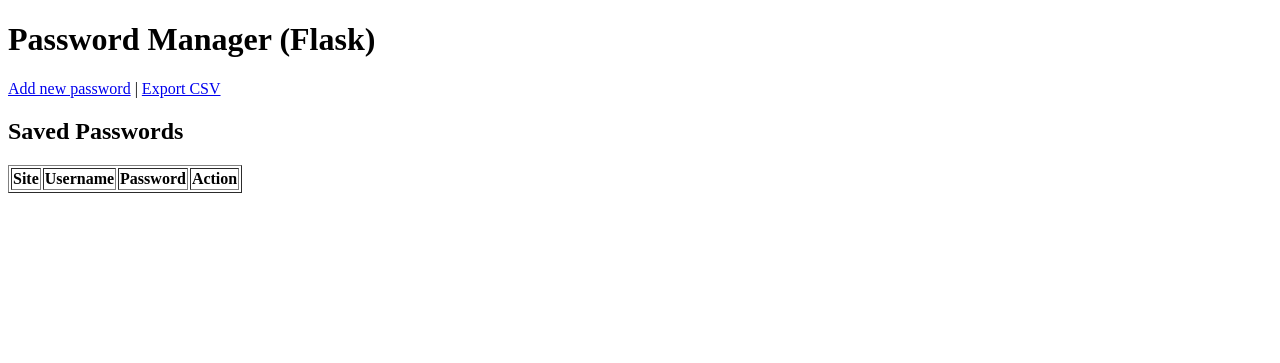
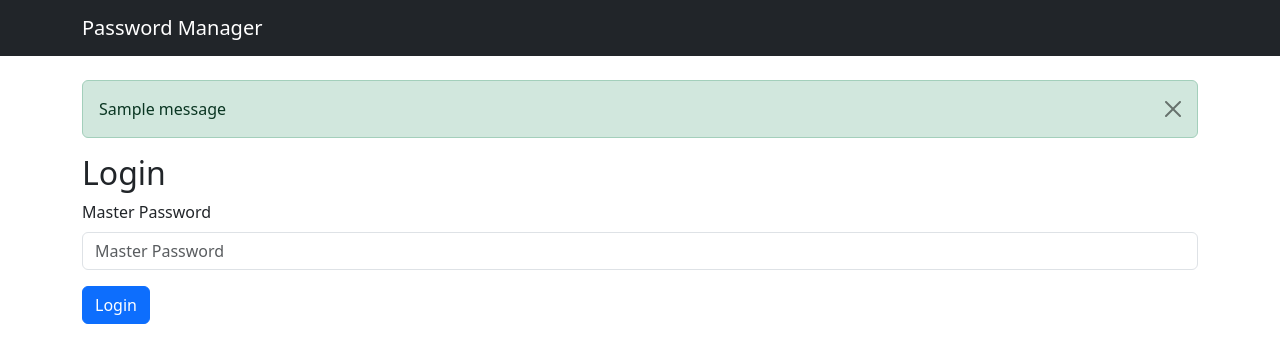
Before and after one commit to nhatlam21/passkey, a Flask app: page / in a window 1280 px wide. Shown: the top 363 px of the page. Run offline with Flask 3, Linux system fonts and the light colour scheme; one stand-in notice (Sample message) is shown; lists and menus that the app fills with data are empty.

Commit message:
Initial commit: Flask web version with login, Bootstrap UI, password manager features

```diff
--- a/app.py
+++ b/app.py
@@ -1,4 +1,5 @@
-from flask import Flask, render_template, request, redirect, url_for, send_file
+from flask import Flask, render_template, request, redirect, url_for, session, flash, send_file
+from flask_session import Session
 import json
 import os
 import base64
@@ -10,9 +11,14 @@ import string
 from crypto_utils import derive_key, generate_salt, encrypt, decrypt
 
 app = Flask(__name__)
+app.secret_key = 'supersecretkey'  # Bất kỳ chuỗi ngẫu nhiên
+app.config['SESSION_TYPE'] = 'filesystem'
+Session(app)
 
 VAULT_FILE = 'vault.json'
+MASTER_PASSWORD = "Nhatlam21072003$"
 
+# Load or create vault
 def load_vault():
     if os.path.exists(VAULT_FILE):
         with open(VAULT_FILE, 'r') as f:
@@ -29,46 +35,58 @@ def save_vault(vault):
         json.dump(vault, f, indent=4)
 
 vault = load_vault()
+print(f"Salt value: {vault['salt']}")
 
 def pad_base64(s):
     return s + '=' * (-len(s) % 4)
 
 salt = base64.urlsafe_b64decode(pad_base64(vault['salt']))
 
-# For simplicity: use 1 fixed master password (you can extend with login later)
-MASTER_PASSWORD = "master123"  # đổi tùy ý
-key = derive_key(MASTER_PASSWORD, salt)
+# --- Routes ---
 
-def generate_strong_password(length=12):
-    chars = string.ascii_letters + string.digits + string.punctuation
-    return ''.join(secrets.choice(chars) for _ in range(length))
+@app.route('/', methods=['GET', 'POST'])
+def login():
+    if request.method == 'POST':
+        pwd = request.form['password']
+        if pwd == MASTER_PASSWORD:
+            key = derive_key(pwd, salt)
+            session['key'] = key.decode()
+            flash('Login successful!', 'success')
+            return redirect(url_for('dashboard'))
+        else:
+            flash('Wrong password!', 'danger')
+            return redirect(url_for('login'))
+    return render_template('login.html')
 
-@app.route("/")
-def index():
+@app.route('/dashboard')
+def dashboard():
+    if 'key' not in session:
+        return redirect(url_for('login'))
+
+    key = session['key'].encode()
     decrypted_passwords = []
     for entry in vault['passwords']:
         try:
-            decrypted_pwd = decrypt(entry['password'], key)
-            decrypted_passwords.append({
-                "site": entry['site'],
-                "username": entry['username'],
-                "password": decrypted_pwd
-            })
+            pwd = decrypt(entry['password'], key)
         except:
-            decrypted_passwords.append({
-                "site": entry['site'],
-                "username": entry['username'],
-                "password": "[Failed to decrypt]"
-            })
-    return render_template("index.html", passwords=decrypted_passwords)
+            pwd = "[Failed to decrypt]"
+        decrypted_passwords.append({
+            "site": entry['site'],
+            "username": entry['username'],
+            "password": pwd
+        })
+    return render_template('dashboard.html', passwords=decrypted_passwords)
 
-@app.route("/add", methods=['GET', 'POST'])
+@app.route('/add', methods=['GET', 'POST'])
 def add():
+    if 'key' not in session:
+        return redirect(url_for('login'))
+
     if request.method == 'POST':
         site = request.form['site']
         username = request.form['username']
         password = request.form['password']
-
+        key = session['key'].encode()
         encrypted_pwd = encrypt(password, key)
         vault['passwords'].append({
             "site": site,
@@ -76,17 +94,22 @@ def add():
             "password": encrypted_pwd
         })
         save_vault(vault)
-        return redirect(url_for('index'))
-    return render_template("add.html")
+        flash('Password added!', 'success')
+        return redirect(url_for('dashboard'))
+    return render_template('add.html')
 
-@app.route("/generate")
-def generate():
-    strong_password = generate_strong_password(16)
-    return {"password": strong_password}
+@app.route('/generate_password')
+def generate_password():
+    chars = string.ascii_letters + string.digits + string.punctuation
+    password = ''.join(secrets.choice(chars) for _ in range(16))
+    return {"password": password}
 
-@app.route("/export")
+@app.route('/export')
 def export_csv():
-    # Tạo CSV trong memory
+    if 'key' not in session:
+        return redirect(url_for('login'))
+
+    key = session['key'].encode()
     output = io.StringIO()
     writer = csv.writer(output)
     writer.writerow(['Site', 'Username', 'Password'])
@@ -97,19 +120,28 @@ def export_csv():
             pwd = "[Failed to decrypt]"
         writer.writerow([entry['site'], entry['username'], pwd])
     output.seek(0)
-
     return send_file(
         io.BytesIO(output.getvalue().encode()),
         mimetype='text/csv',
         as_attachment=True,
-        download_name='passwords.csv'
+        download_name='vault_export.csv'
     )
 
-@app.route("/delete/<site>")
+@app.route('/delete/<site>')
 def delete(site):
+    if 'key' not in session:
+        return redirect(url_for('login'))
+
     vault['passwords'] = [e for e in vault['passwords'] if e['site'] != site]
     save_vault(vault)
-    return redirect(url_for('index'))
+    flash(f"Deleted entry for {site}", 'info')
+    return redirect(url_for('dashboard'))
+
+@app.route('/logout')
+def logout():
+    session.clear()
+    flash('Logged out!', 'info')
+    return redirect(url_for('login'))
 
 if __name__ == "__main__":
     app.run(debug=True)
--- /dev/null
+++ b/templates/base.html
@@ -0,0 +1,36 @@
+<!DOCTYPE html>
+<html lang="en">
+<head>
+  <meta charset="UTF-8">
+  <meta name="viewport" content="width=device-width, initial-scale=1">
+  <title>{% block title %}Password Manager{% endblock %}</title>
+  <link href="https://cdn.jsdelivr.net/npm/bootstrap@5.3.0/dist/css/bootstrap.min.css" rel="stylesheet">
+</head>
+<body>
+  <nav class="navbar navbar-expand-lg navbar-dark bg-dark mb-4">
+    <div class="container">
+      <a class="navbar-brand" href="{{ url_for('dashboard') }}">Password Manager</a>
+      {% if session.key %}
+        <a class="btn btn-outline-light" href="{{ url_for('logout') }}">Logout</a>
+      {% endif %}
+    </div>
+  </nav>
+
+  <div class="container">
+    {% with messages = get_flashed_messages(with_categories=true) %}
+      {% if messages %}
+        {% for category, msg in messages %}
+          <div class="alert alert-{{ category }} alert-dismissible fade show" role="alert">
+            {{ msg }}
+            <button type="button" class="btn-close" data-bs-dismiss="alert" title="Close alert" aria-label="Close"></button>
+          </div>
+        {% endfor %}
+      {% endif %}
+    {% endwith %}
+    {% block content %}{% endblock %}
+  </div>
+
+  <script src="https://cdn.jsdelivr.net/npm/bootstrap@5.3.0/dist/js/bootstrap.bundle.min.js"></script>
+  {% block scripts %}{% endblock %}
+</body>
+</html>
--- a/templates/index.html
+++ /dev/null
@@ -1,33 +0,0 @@
-<!DOCTYPE html>
-<html lang="en">
-<head>
-    <meta charset="UTF-8">
-    <meta name="viewport" content="width=device-width, initial-scale=1.0">
-    <title>Password Manager</title>
-</head>
-<body>
-    <h1>Password Manager (Flask)</h1>
-
-    <a href="{{ url_for('add') }}">Add new password</a> |
-    <a href="{{ url_for('export_csv') }}">Export CSV</a>
-
-    <h2>Saved Passwords</h2>
-    <table border="1">
-        <tr>
-            <th>Site</th>
-            <th>Username</th>
-            <th>Password</th>
-            <th>Action</th>
-        </tr>
-        {% for p in passwords %}
-        <tr>
-            <td>{{ p.site }}</td>
-            <td>{{ p.username }}</td>
-            <td>{{ p.password }}</td>
-            <td><a href="{{ url_for('delete', site=p.site) }}">Delete</a></td>
-        </tr>
-        {% endfor %}
-    </table>
-
-</body>
-</html>
--- /dev/null
+++ b/templates/login.html
@@ -0,0 +1,12 @@
+{% extends "base.html" %}
+{% block title %}Login{% endblock %}
+{% block content %}
+  <h2>Login</h2>
+  <form method="post">
+    <div class="mb-3">
+      <label class="form-label">Master Password</label>
+      <input type="password" class="form-control" name="password" required title="Enter your master password" placeholder="Master Password">
+    </div>
+    <button type="submit" class="btn btn-primary">Login</button>
+  </form>
+{% endblock %}
--- a/vault.json
+++ b/vault.json
@@ -1,4 +1,10 @@
 {
     "salt": "base64_salt_string",
-    "passwords": []
+    "passwords": [
+        {
+            "site": "gmail.com",
+            "username": "nhatlam21",
+            "password": "gAAAAABoVbg72dleT4jLf_f7BAsNQjipUuCnqe3VDgCTrFljdDiyWFFPPoZU6YDh_nipBSvFr8k6WLGOiYILC49Dkw14QifshQ=="
+        }
+    ]
 }
```
Also changed, not shown: crypto_utils.py (+0 -12 lines), templates/add.html (+24 -22 lines), templates/dashboard.html (added, +46 -0 lines), 1 other file.
